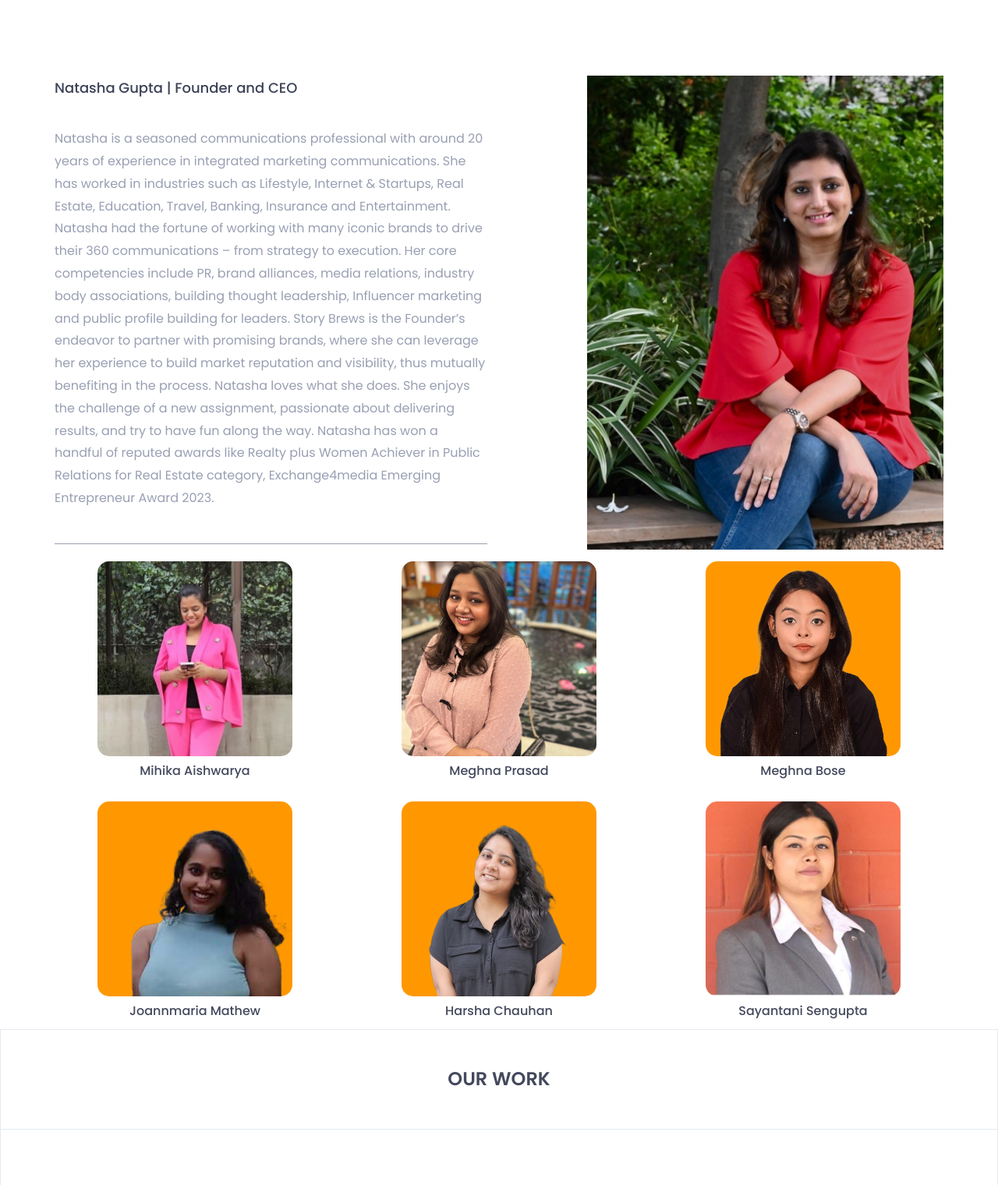
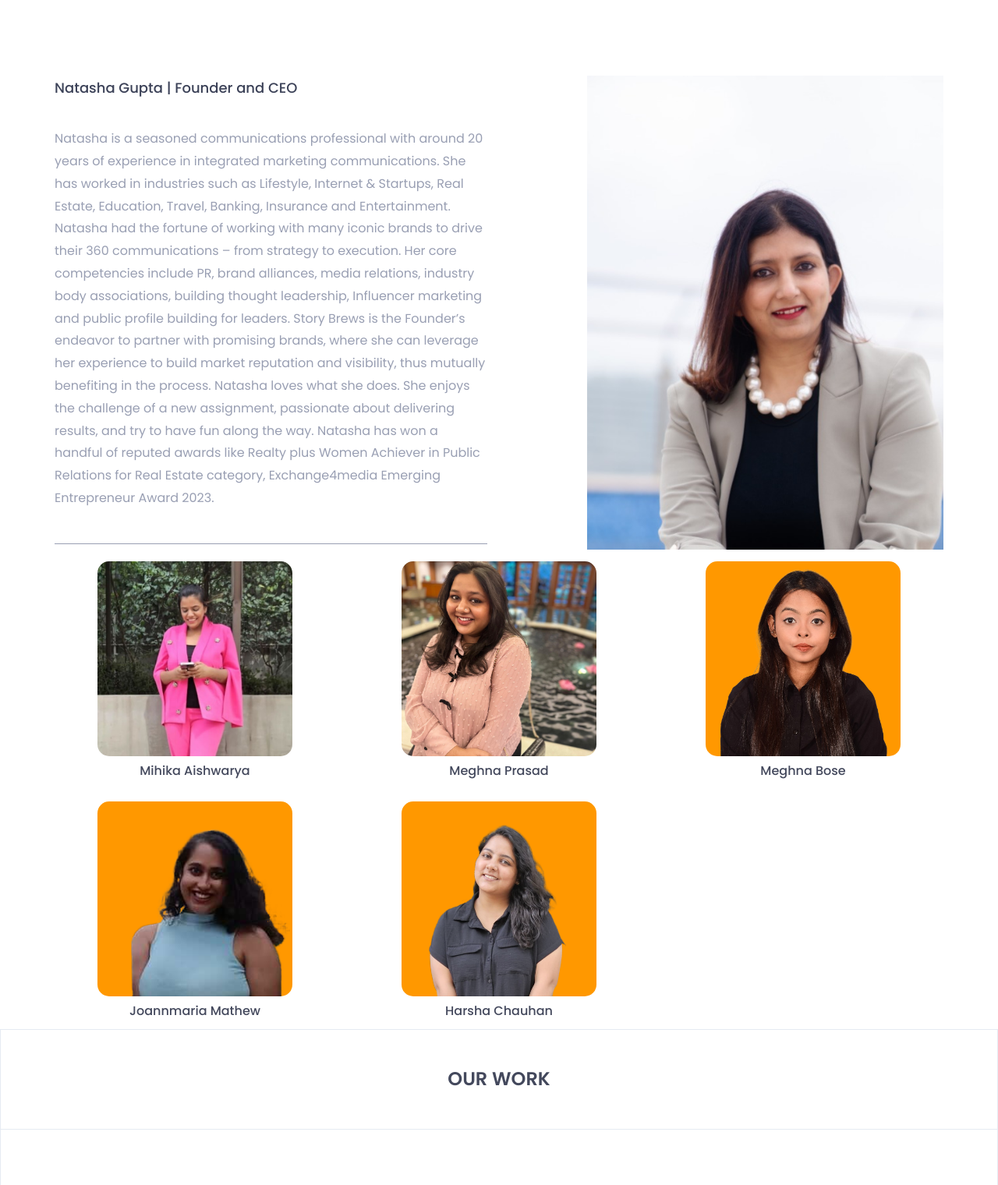
Before and after one commit to natashagupta2081/storybrews, a plain HTML site: page index.html in a window 1280 px wide. Shown: the part 1336-2856 px from the top of the page at 78% size. Drawn offline with nearby package versions, Linux system fonts and the light colour scheme.

Commit message:
updated CEO's image

```diff
--- a/index.html
+++ b/index.html
@@ -168,7 +168,7 @@
 						</div>
 						<div class="col-sm-offset-1 col-sm-5">
 							<div class="single-about-img">
-								<img src="assets/images/team/NatashaGupta.jpg" alt="profile_image">
+								<img src="assets/images/team/NatashaGupta3.jpeg" alt="profile_image">
 							</div>
 
 						</div>
@@ -224,13 +224,13 @@
 					</div>
 
 					<!-- Employee 3 -->
-					<div class="col-sm-4">
+					<!-- <div class="col-sm-4">
 						<div class="team-member">
 							<img src="assets/images/team/SayantaniSengupta.jpg" alt="Employee 2" class="team-img">
 							<h4>Sayantani Sengupta</h4>
 						</div>
 					</div>
-
+			 -->
 
 				</div>
 			</div>
```
Also changed, not shown: assets/images/team/NatashaGupta2.jpg (renamed from assets/images/team/NatashaGupta.jpg), assets/images/team/NatashaGupta3.jpeg (added).
